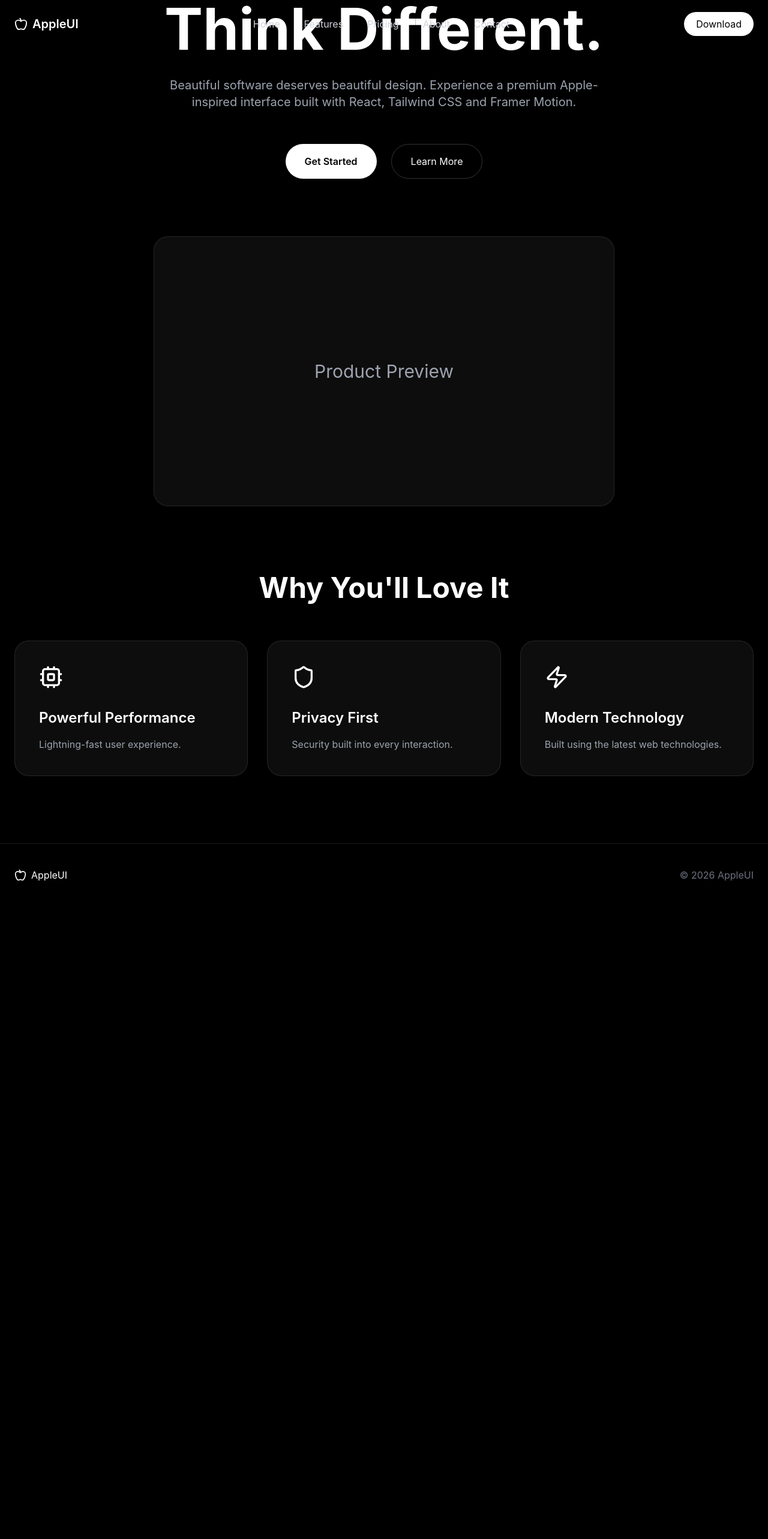
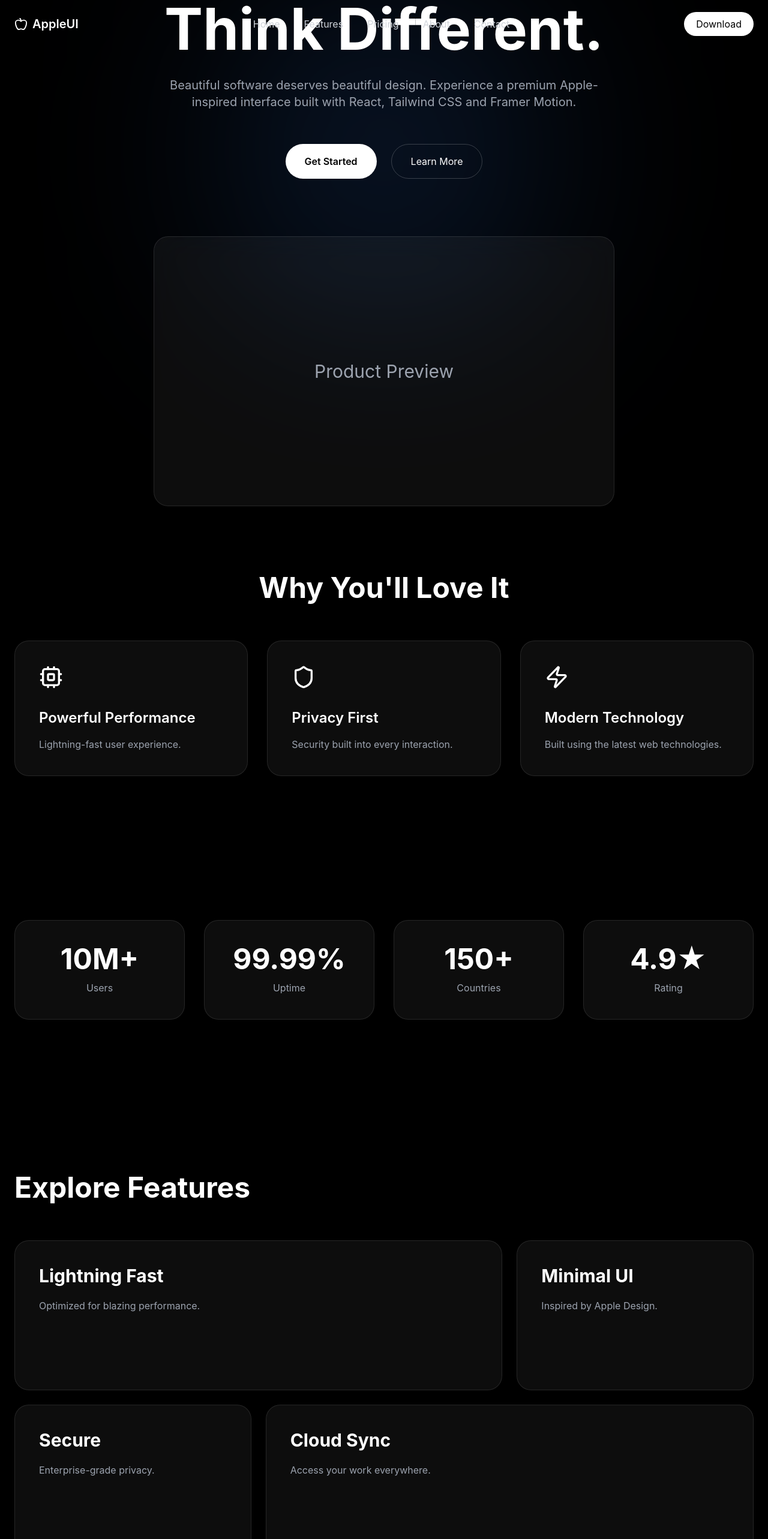
Before and after one commit to BurukalaManiReethika/apple-ui, a React (Vite) app: page / in a window 1280 px wide. Shown: the top 2566 px of the page at 60% size. Before the commit the page ends 1511 px from the top, so only its background shows below. Built offline with nearby package versions, Linux system fonts and the light colour scheme.

Commit message:
Update App.jsx

```diff
--- a/src/App.jsx
+++ b/src/App.jsx
@@ -1,24 +1,29 @@
 import Navbar from "./components/Navbar";
 import Hero from "./components/Hero";
 import Features from "./components/Features";
+import Stats from "./components/Stats";
+import BentoGrid from "./components/BentoGrid";
+import CTA from "./components/CTA";
 import Footer from "./components/Footer";
 
-export default function App(){
+export default function App() {
+  return (
+    <div className="relative overflow-hidden">
 
-return(
+      {/* Background Glow */}
+      <div className="absolute inset-0 -z-10 overflow-hidden">
+        <div className="absolute top-0 left-1/2 h-[500px] w-[500px] -translate-x-1/2 rounded-full bg-blue-500/20 blur-[150px]" />
+        <div className="absolute bottom-0 right-0 h-[400px] w-[400px] rounded-full bg-purple-500/20 blur-[150px]" />
+      </div>
 
-<div>
+      <Navbar />
+      <Hero />
+      <Features />
+      <Stats />
+      <BentoGrid />
+      <CTA />
+      <Footer />
 
-<Navbar/>
-
-<Hero/>
-
-<Features/>
-
-<Footer/>
-
-</div>
-
-)
-
+    </div>
+  );
 }
```
